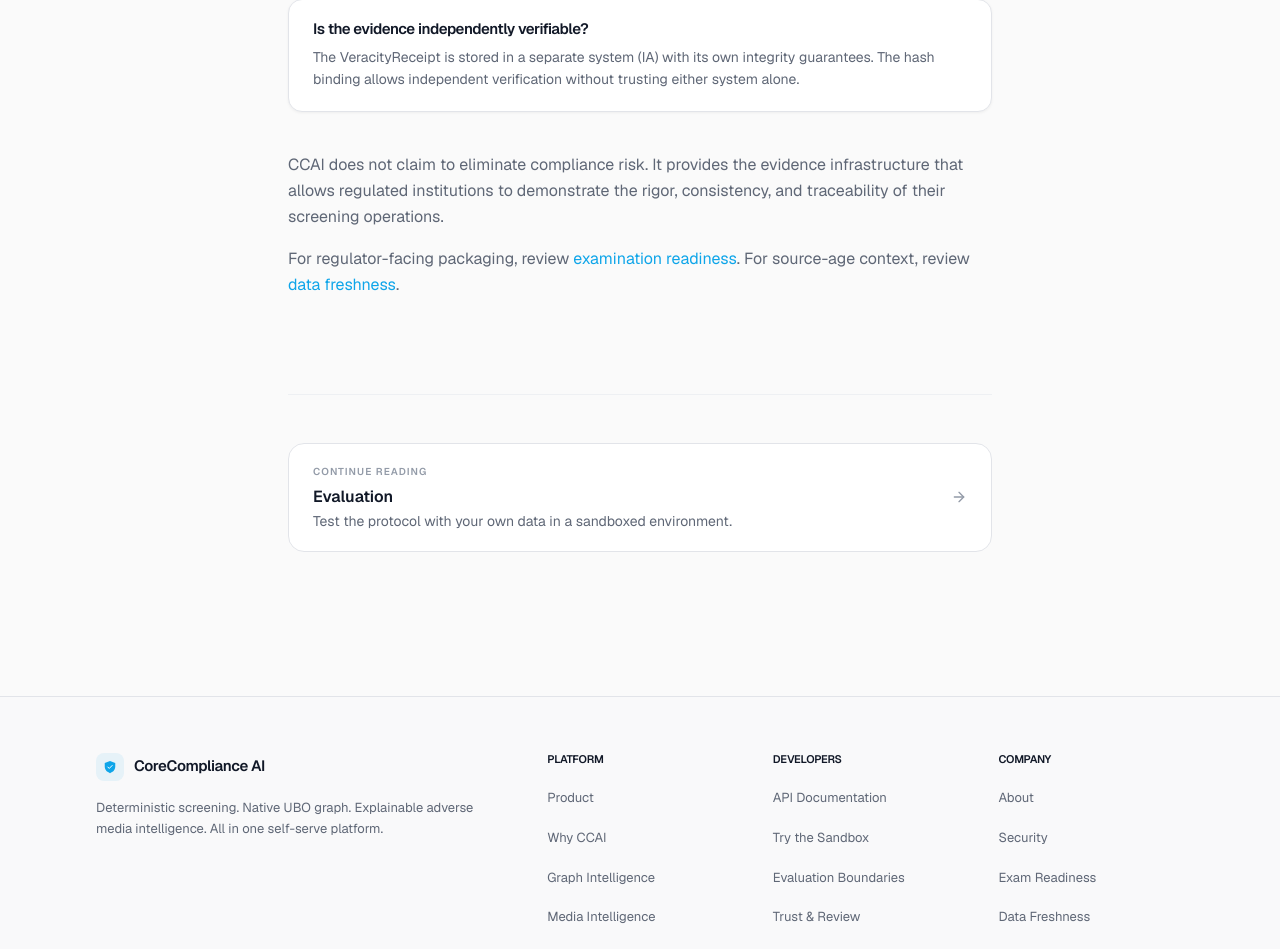
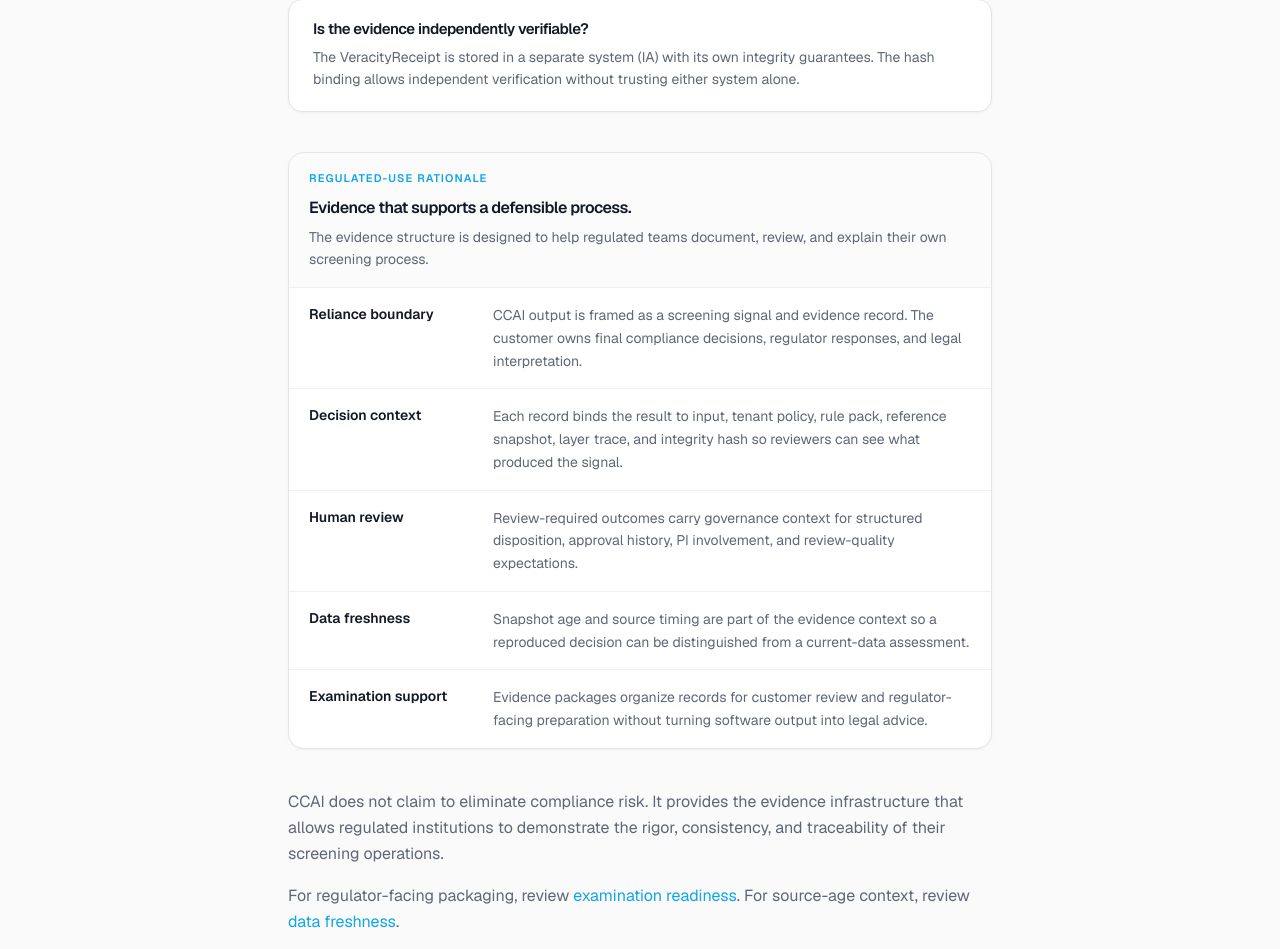
Before and after one commit to Alex2026-ai/ccai-marketing, a Next.js app: page /evidence in a window 1280 px wide. Shown: the part 4497-5446 px from the top of the page. Built offline with nearby package versions, Linux system fonts and the light colour scheme.

Commit message:
Add regulated-use evidence rationale
Add regulated-use evidence rationale

- Add regulated-use rationale component to the evidence page
- Frame evidence around reliance boundaries, review, freshness, and examination support
- Mark the proof asset complete in the marketing build plan

```diff
--- a/src/app/evidence/page.tsx
+++ b/src/app/evidence/page.tsx
@@ -5,6 +5,7 @@
 import { ContinueReading } from "@/components/continue-reading"
 import { DecisionEventPackageExample } from "@/components/marketing/decision-event-package-example"
 import { EvidenceAttestationFlow } from "@/components/marketing/evidence-attestation-flow"
+import { RegulatedUseRationale } from "@/components/marketing/regulated-use-rationale"
 
 export const metadata: Metadata = {
   title: "Evidence — CoreCompliance AI",
@@ -238,6 +239,10 @@
           ))}
         </div>
 
+        <div className="mt-10">
+          <RegulatedUseRationale />
+        </div>
+
         <p className="mt-10 text-base leading-relaxed text-muted">
           CCAI does not claim to eliminate compliance risk. It provides the
           evidence infrastructure that allows regulated institutions to
--- /dev/null
+++ b/src/components/marketing/regulated-use-rationale.tsx
@@ -0,0 +1,51 @@
+const rationale = [
+  {
+    point: "Reliance boundary",
+    detail:
+      "CCAI output is framed as a screening signal and evidence record. The customer owns final compliance decisions, regulator responses, and legal interpretation.",
+  },
+  {
+    point: "Decision context",
+    detail:
+      "Each record binds the result to input, tenant policy, rule pack, reference snapshot, layer trace, and integrity hash so reviewers can see what produced the signal.",
+  },
+  {
+    point: "Human review",
+    detail:
+      "Review-required outcomes carry governance context for structured disposition, approval history, PI involvement, and review-quality expectations.",
+  },
+  {
+    point: "Data freshness",
+    detail:
+      "Snapshot age and source timing are part of the evidence context so a reproduced decision can be distinguished from a current-data assessment.",
+  },
+  {
+    point: "Examination support",
+    detail:
+      "Evidence packages organize records for customer review and regulator-facing preparation without turning software output into legal advice.",
+  },
+]
+
+export function RegulatedUseRationale() {
+  return (
+    <div className="overflow-hidden rounded-2xl border border-border bg-surface shadow-soft">
+      <div className="border-b border-border-light bg-surface-2/40 px-5 py-4">
+        <p className="section-label">Regulated-use rationale</p>
+        <h3 className="mt-3 text-base font-semibold text-foreground">
+          Evidence that supports a defensible process.
+        </h3>
+        <p className="mt-2 text-sm leading-relaxed text-muted">
+          The evidence structure is designed to help regulated teams document, review, and explain their own screening process.
+        </p>
+      </div>
+      <div className="divide-y divide-border-light">
+        {rationale.map((item) => (
+          <div key={item.point} className="grid gap-2 px-5 py-4 sm:grid-cols-[11rem_1fr]">
+            <div className="text-sm font-semibold text-foreground">{item.point}</div>
+            <p className="text-sm leading-relaxed text-muted">{item.detail}</p>
+          </div>
+        ))}
+      </div>
+    </div>
+  )
+}
```
Also changed, not shown: 1 other file (tests, documents, lock files or other folders).
